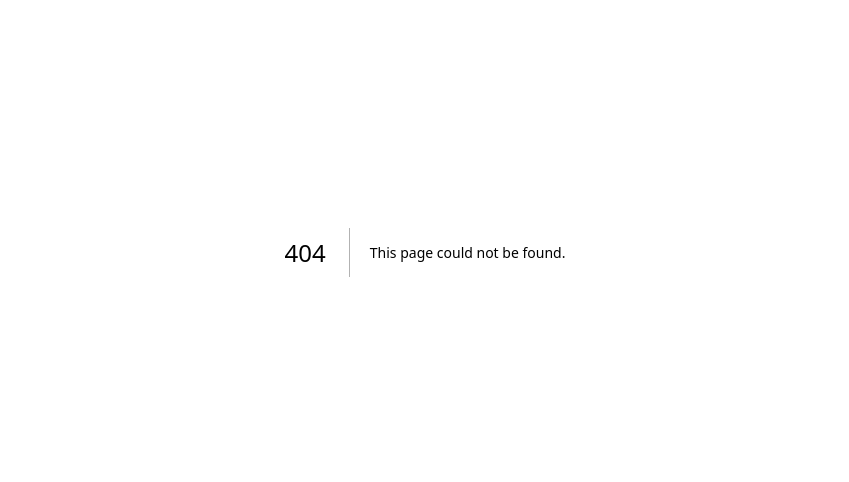
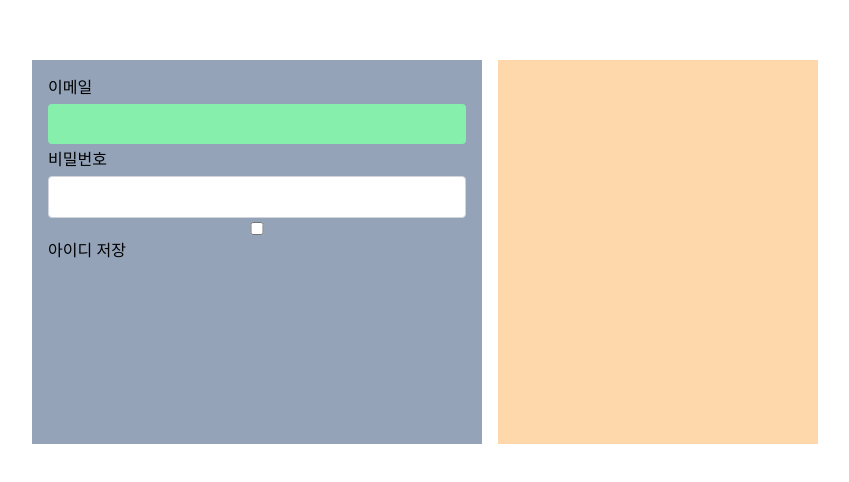
Before and after one commit to YouKnowThat-Park/STAGE_101, a Next.js app: page /sign-in in a window 1280 px wide. Before the commit this address had no page. Shown: the part 148-630 px from the top of the page, without its empty margins (215-1064 px from the left). Built offline with nearby package versions, Linux system fonts and the light colour scheme.

Commit message:
🚧 login 페이지 작성중 커밋

```diff
--- /dev/null
+++ b/src/app/(auth)/sign-in/page.tsx
@@ -0,0 +1,23 @@
+import React from 'react';
+
+const page = () => {
+  return (
+    <div className="flex gap-4 justify-center items-center h-screen">
+      {/* 왼쪽 로그인 박스  */}
+      <div className="w-[450px] h-96 bg-slate-400 flex flex-col gap-1 p-4">
+        <label htmlFor="">이메일</label>
+        <input type="text" className="bg-green-300 p-2 rounded" />
+
+        <label htmlFor="">비밀번호</label>
+        <input type="password" className="p-2 border border-gray-300 rounded" />
+
+        <input type="checkbox" />
+        <label htmlFor="">아이디 저장</label>
+      </div>
+      {/* 오른쪽 사진 박스 */}
+      <div className="w-80 h-96 bg-orange-200"></div>
+    </div>
+  );
+};
+
+export default page;
```
